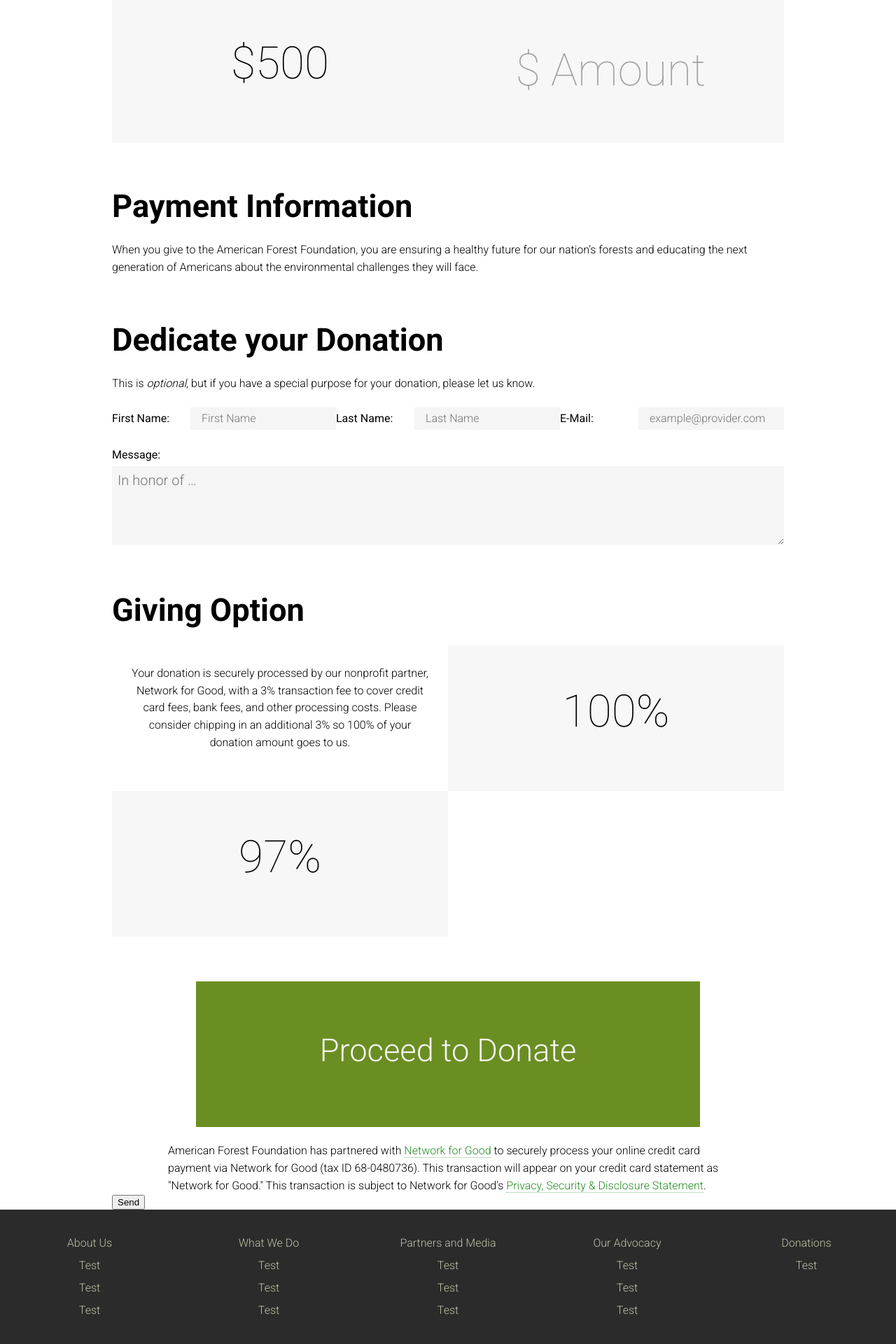
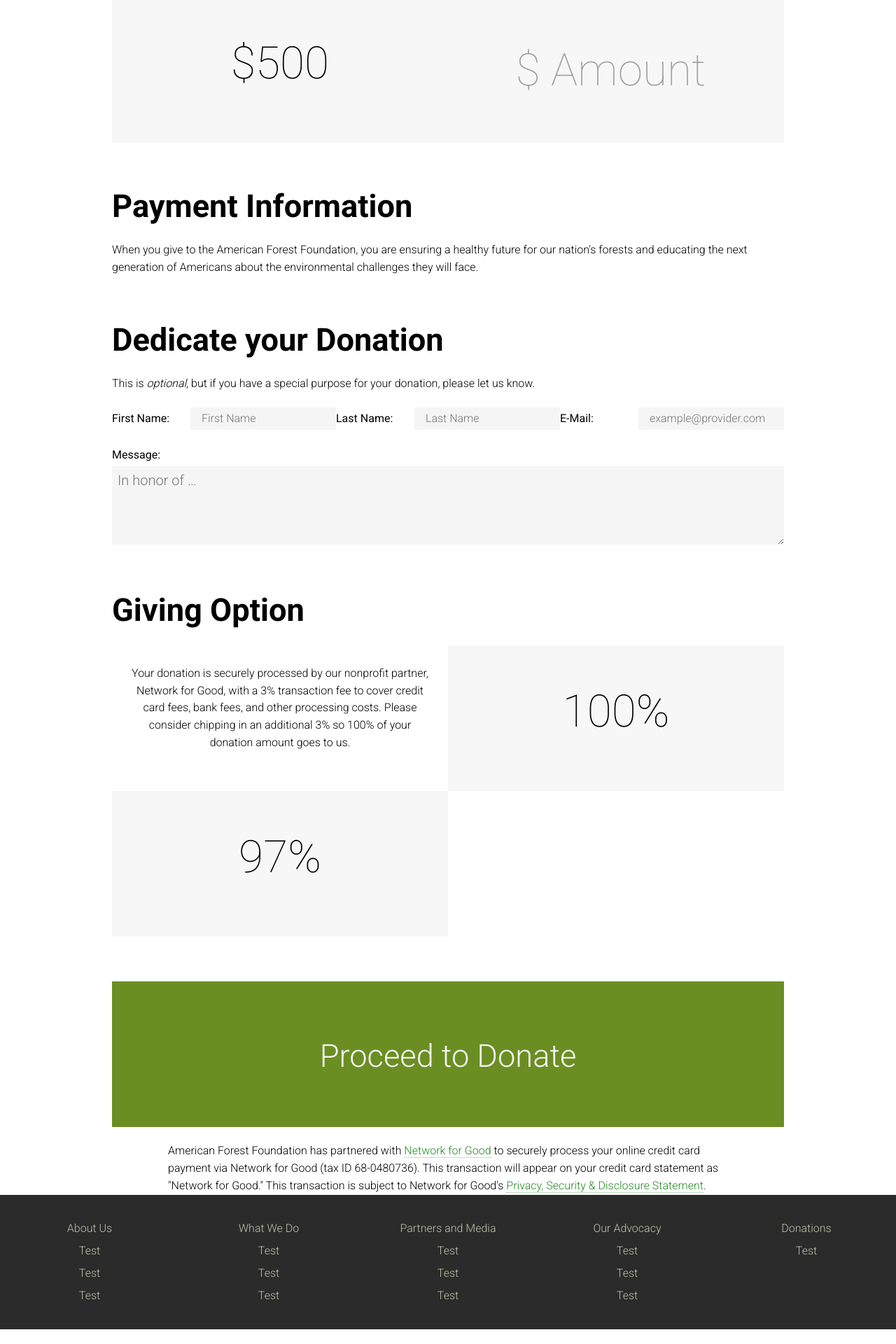
Before and after one commit to mart0855/non-profit-website, a Jekyll site: the page built from donate.html, in a window 1280 px wide. Shown: the part 1038-2958 px from the top of the page at 70% size. Built offline with Jekyll 4.4.1, drawn with Linux system fonts in a browser that asks for light colours; nearby versions of some CDN libraries; Markdown is read by kramdown in place of the engine named in the settings; after the commit the page ends 2937 px from its top, so only the background shows below that.

Commit message:
refactor(donate): donate button shift
+ responsiveness change

```diff
--- a/css/style.css
+++ b/css/style.css
@@ -1559,7 +1559,6 @@
   transition: all 200ms ease-in;
   display: block;
   margin: 0 auto;
-  padding-top: 10%;
   text-align: center;
   background-color: #6B8E23;
   height: 13rem; }
@@ -1569,10 +1568,17 @@
     text-decoration: none;
     border: none;
     border-bottom: 0px solid red;
-    font-weight: 300; }
+    font-weight: 300;
+    padding-top: 5rem; }
   /* line 503, /Users/gabrielayon/Documents/Algonquin College/6th Sem Winter/Web Dev/non-profit-website/scss/components/main */
   .gigantor-donate-button:hover, .gigantor-donate-button:focus, .gigantor-donate-button:active {
     color: #6B8E23;
     background-color: #bdc4a7;
     text-shadow: 1px 1px 0px #f5f5f5;
     font-weight: 700; }
+  @media only screen and (max-width: 25em) {
+    .gigantor-donate-button {
+      /* — — — — — Up to SMALL Screens — — — — — */ }
+      /* line 510, /Users/gabrielayon/Documents/Algonquin College/6th Sem Winter/Web Dev/non-profit-website/scss/components/main */
+      .gigantor-donate-button a, .gigantor-donate-button:visited, .gigantor-donate-button:link {
+        font-size: 1.75rem; } }
--- a/donate.html
+++ b/donate.html
@@ -84,14 +84,11 @@
 		</fieldset>
 	</form>
 
-	<div class="unit-xs-1 unit-s-1 unit-m-4-5 unit-l-3-4 unit-xl-3-4 unit-xxl-5-7 center-object mobile">
+	<div class="unit-xs-1 unit-s-1 unit-m-1 unit-l-1 unit-xl-1 unit-xxl-6-7 center-object mobile">
 		<h2><a href="#" class="gigantor-donate-button">Proceed to Donate</a></h2>
 	</div>
 
 	<div class="xs-1 s-1 m-1 l-1 xl-1 xxl-1 wrap">
 		<p class="unit-xs-1 s-1 m-5-6 l-1-1 xl-1 xxl-1 wrap center-object">American Forest Foundation has partnered with <a href="#">Network for Good</a> to securely process your online credit card payment via Network for Good (tax ID 68-0480736). This transaction will appear on your credit card statement as "Network for Good." This transaction is subject to Network for Good's <a href="#">Privacy, Security &amp; Disclosure Statement</a>.</p>
 	</div>
-
-	    <input type="submit" value="Send"/>
-
 </div>
```
Also changed, not shown: scss/components/_main.scss (+6 -1 lines).
